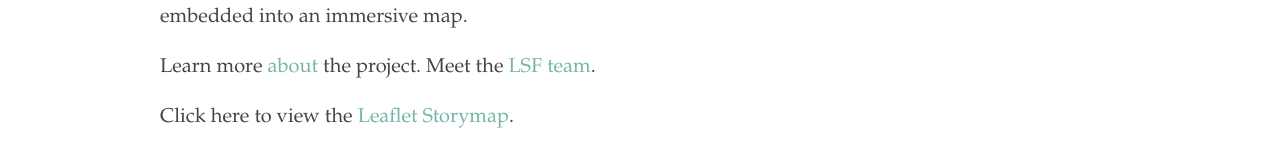
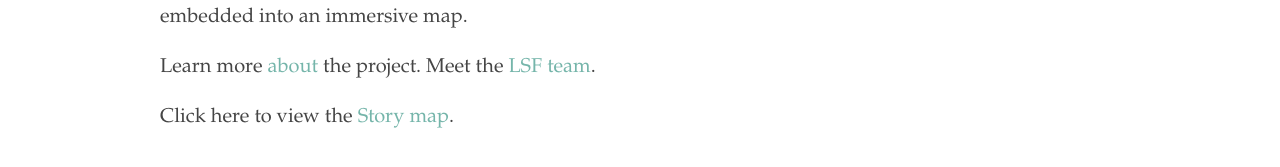
Before and after one commit to rm4-25/lsf_3, a Jekyll site: the page built from index.html, in a window 1280 px wide. Shown: the part 305-472 px from the top of the page. Built offline with Jekyll 4.4.1, drawn with Linux system fonts in a browser that asks for light colours.

Commit message:
Update index.html

```diff
--- a/index.html
+++ b/index.html
@@ -12,5 +12,5 @@ title: "LSF Listening in/to South Florida"
    Learn more <a href="https://rm4-25.github.io/lsf_3/About/">about</a> the project. Meet the <a href="https://rm4-25.github.io/lsf_3/LSF%20Team/">LSF team</a>.
 </p>
 <p>
-  Click here to view the <a href="https://rm4-25.github.io/lsf_3/Leaflet%20Story%20Map/">Leaflet Storymap</a>.
+  Click here to view the <a href="https://rm4-25.github.io/lsf_3/Story%20Map/">Story map</a>.
 </p>
```
